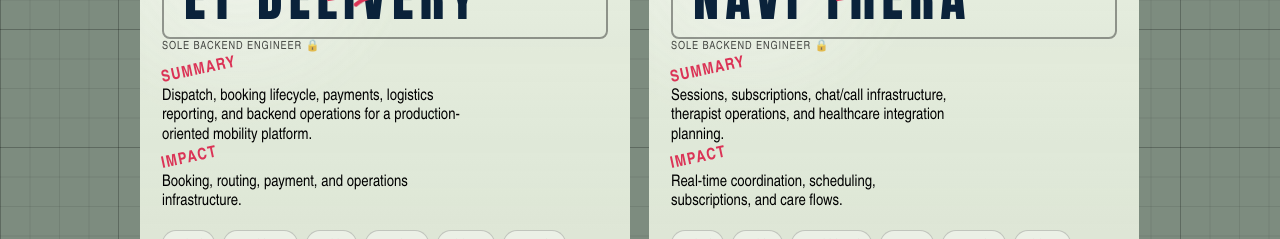
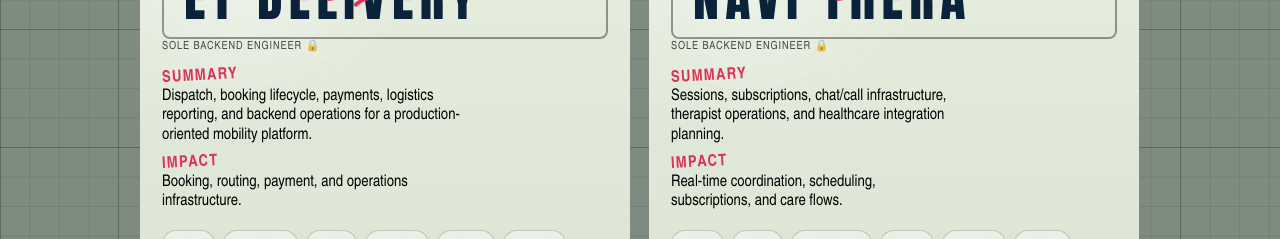
Before and after one commit to Tibex88/portfolio-site, a Vue app: page / in a window 1280 px wide. Shown: the part 561-800 px from the top of the page. Built offline with nearby package versions, Linux system fonts and the light colour scheme.

Commit message:
fix: align marker cursor orientation

```diff
--- a/src/styles/base.css
+++ b/src/styles/base.css
@@ -590,7 +590,7 @@ h2 {
   position: absolute;
   top: 0;
   left: 0;
-  transform: rotate(-12deg);
+  transform: rotate(-3deg);
   transform-origin: left center;
 }
 
@@ -695,7 +695,7 @@ h2 {
 }
 
 .custom-cursor.is-marker .custom-cursor__tool--marker {
-  transform: rotate(-12deg) scale(1);
+  transform: rotate(18deg) scale(1);
 }
 
 .custom-cursor.is-eraser .custom-cursor__tool--eraser {
```
